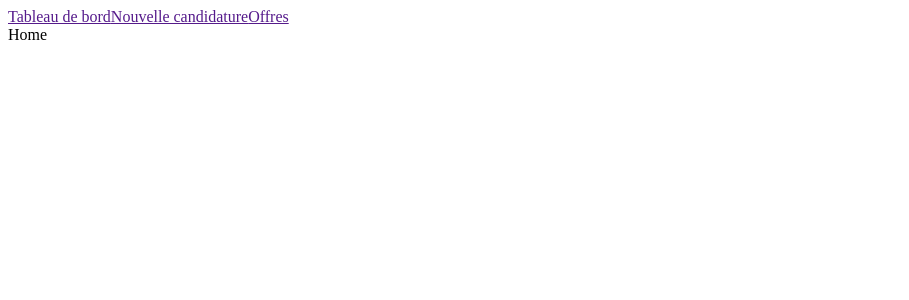
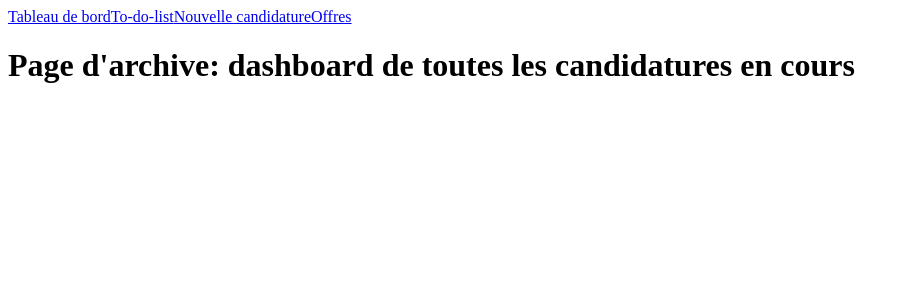
Before and after one commit to DianeBinsztok/Next-job-application-board, a Next.js app: page / in a window 1280 px wide. Shown: the top 300 px of the page, without its empty margins (0-909 px from the left). Built offline with nearby package versions, Linux system fonts and the light colour scheme.

Commit message:
feat: main routes

```diff
--- a/app/page.js
+++ /dev/null
@@ -1,7 +0,0 @@
-export default function Home() {
-  return (
-    <main>
-      Home
-    </main>
-  )
-}
--- /dev/null
+++ b/app/page.jsx
@@ -0,0 +1,7 @@
+export default function Home() {
+  return (
+    <main>
+      <h1>Page d'archive: dashboard de toutes les candidatures en cours</h1>
+    </main>
+  )
+}
--- a/components/Nav.jsx
+++ b/components/Nav.jsx
@@ -6,17 +6,22 @@ const Nav = () => {
   return (
     <nav>
         <Link
-            href=""
+            href="/"
         >
             Tableau de bord
         </Link>
         <Link
-            href=""
+            href="/to-do-list"
+        >
+            To-do-list
+        </Link>
+        <Link
+            href="/new-application"
         >
             Nouvelle candidature
         </Link>
         <Link
-            href=""
+            href="/offers"
         >
             Offres
         </Link>
```
Also changed, not shown: app/application-detail/page.jsx (added, +7 -0 lines), app/new-application/page.jsx (added, +7 -0 lines), app/offers/page.jsx (added, +7 -0 lines), app/to-do-list/page.jsx (added, +7 -0 lines), app/layout.jsx (renamed from app/layout.js).
